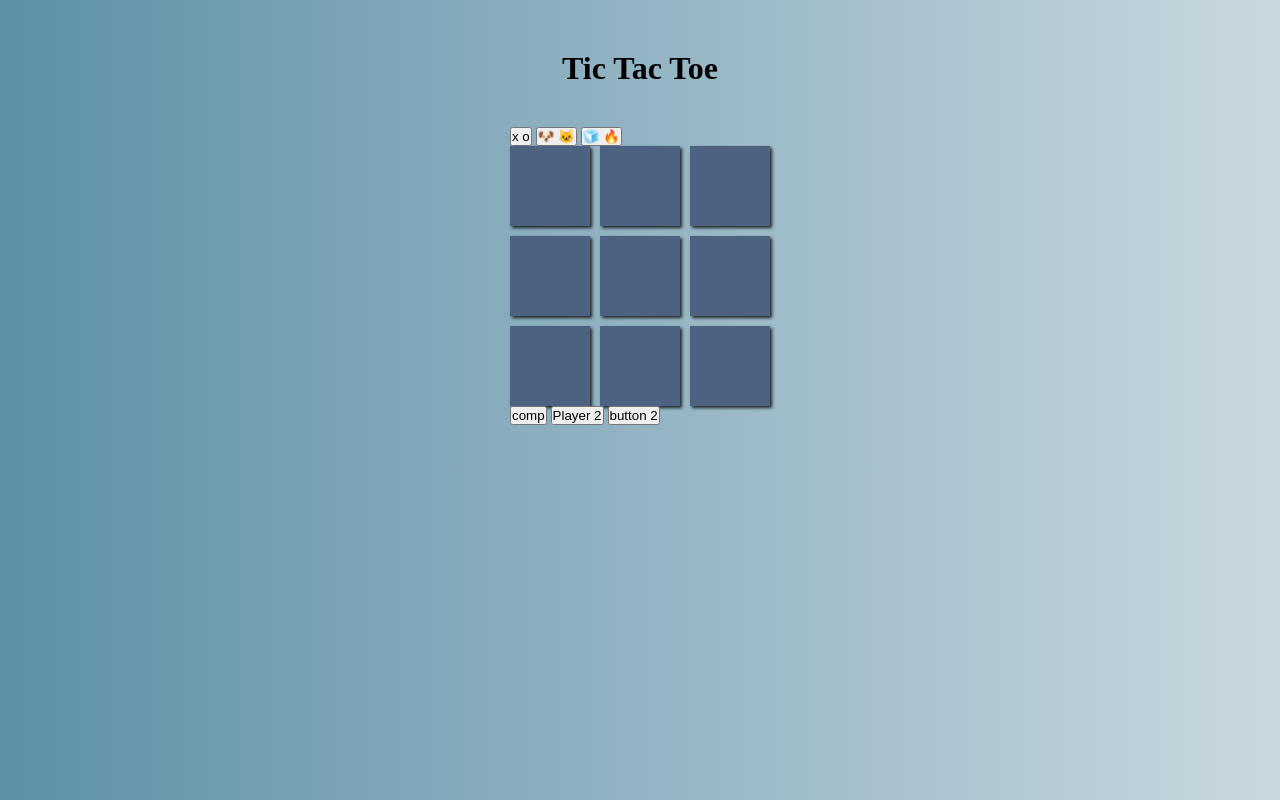
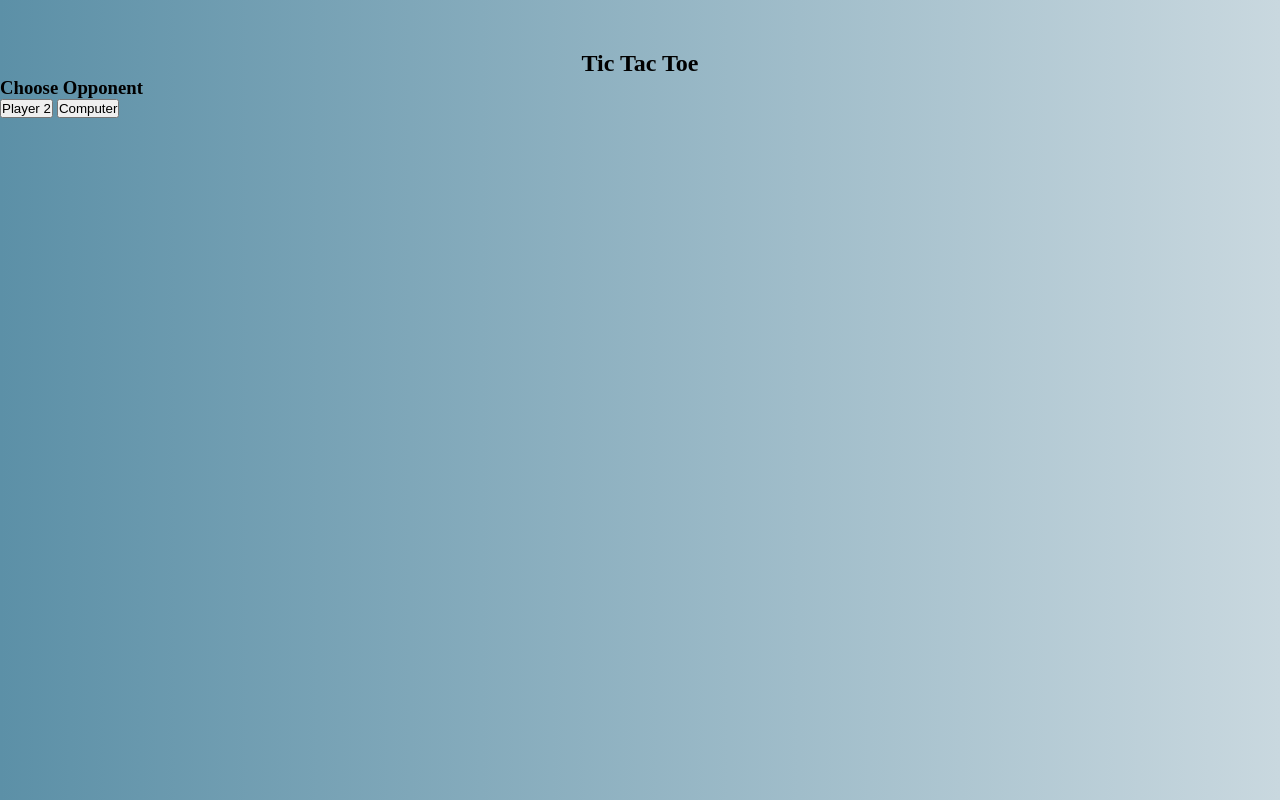
Before and after one commit to john0ground/Tic-Tac-Toe, a website: page index.html in a window 1280 px wide. Drawn offline with Linux system fonts and the light colour scheme.

Commit message:
choose opponent page

```diff
--- a/index.html
+++ b/index.html
@@ -31,5 +31,14 @@
     <button id="player2" class="change-op">Player 2</button>
     <button class="btn2">button 2</button>
   </main>
+
+  <section class="choose-opponent-page">
+    <h1>Tic Tac Toe</h1>
+    <h3>Choose Opponent</h2>
+    <section class="opponents-btn">
+      <button id="player-2">Player 2</button>
+      <button id="computer">Computer</button>
+    </section>
+  </section>
 </body>
 </html>
--- a/styles.css
+++ b/styles.css
@@ -34,13 +34,18 @@ main {
   justify-content: center;
   font-size: 30px;
   box-shadow: 2px 2px 3px rgba(0, 0, 0, 0.8);
+  transition: font-size 1s;
 }
 
-.marked {
-  pointer-events: none;
-}
-
-.square:hover {
+.square:not(.marked):hover {
   background: #4d61808c;
   cursor: pointer;
 }
+
+.choose-opponent-page {
+  position: absolute;
+  top: 0;
+  background: linear-gradient(to right, rgb(92, 144, 167), rgb(201, 216, 223));
+  width: 100%;
+  height: 100%;
+}
```
